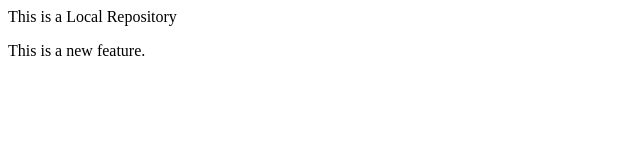
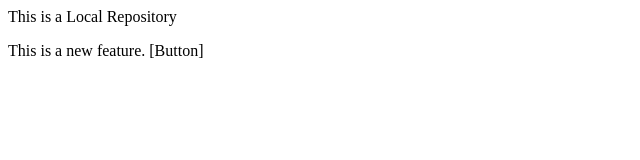
Before and after one commit to devilking-006/LocalRepo, a plain HTML site: page index.html in a window 1280 px wide. Shown: the full height of the page, 0-640 px from the left. Drawn offline with Linux system fonts and the light colour scheme.

Commit message:
Add button

```diff
--- a/index.html
+++ b/index.html
@@ -1,2 +1,2 @@
 <p>This is a Local Repository</p>
-<p> This is a new feature. </p>
+<p> This is a new feature. [Button] </p>
```
